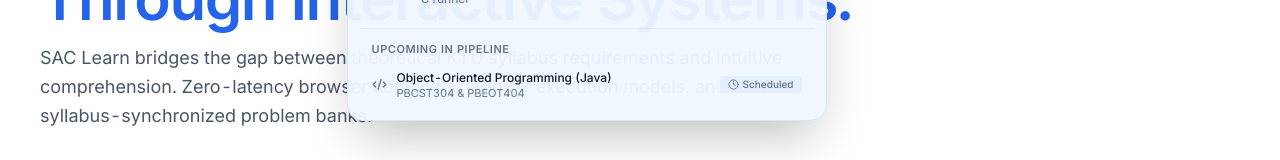
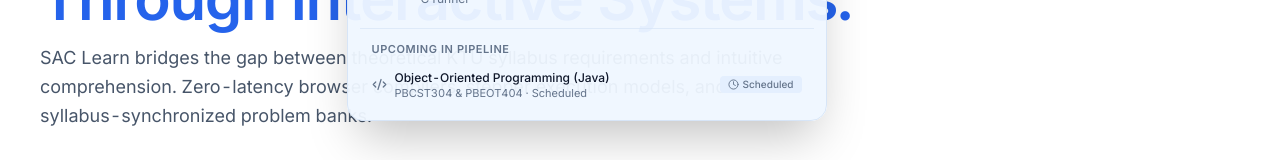
Before and after one commit to mareomanoj6/saclearn, a React (Vite) app: page / in a window 1280 px wide. Both pictures are taken after a click on the button "Courses". Shown: the part 250-410 px from the top of the page. Built offline with nearby package versions, Linux system fonts and the light colour scheme.

Commit message:
feat: display PBCST304 & PBEOT404 for OOP Java in navbar dropdown

```diff
--- a/src/components/Navbar.tsx
+++ b/src/components/Navbar.tsx
@@ -137,11 +137,11 @@ export function Navbar({ section }: { section: string }) {
                       Upcoming in Pipeline
                     </div>
                     <div className="flex items-center justify-between px-3 py-2 text-xs text-muted">
-                      <div className="flex items-center gap-2.5">
+                      <div className="flex items-center gap-2">
                         <Code2 size={15} className="text-subtle shrink-0" />
-                        <div className="min-w-0">
-                          <span className="block font-medium text-fg">Object-Oriented Programming (Java)</span>
-                          <span className="block text-[11px] text-subtle">PBCST304 & PBEOT404</span>
+                        <div>
+                          <div className="text-fg font-medium">Object-Oriented Programming (Java)</div>
+                          <div className="text-[11px] text-subtle">PBCST304 & PBEOT404 · Scheduled</div>
                         </div>
                       </div>
                       <span className="inline-flex items-center gap-1 text-[10px] font-medium px-2 py-0.5 rounded bg-surface-2 text-subtle shrink-0">
```
